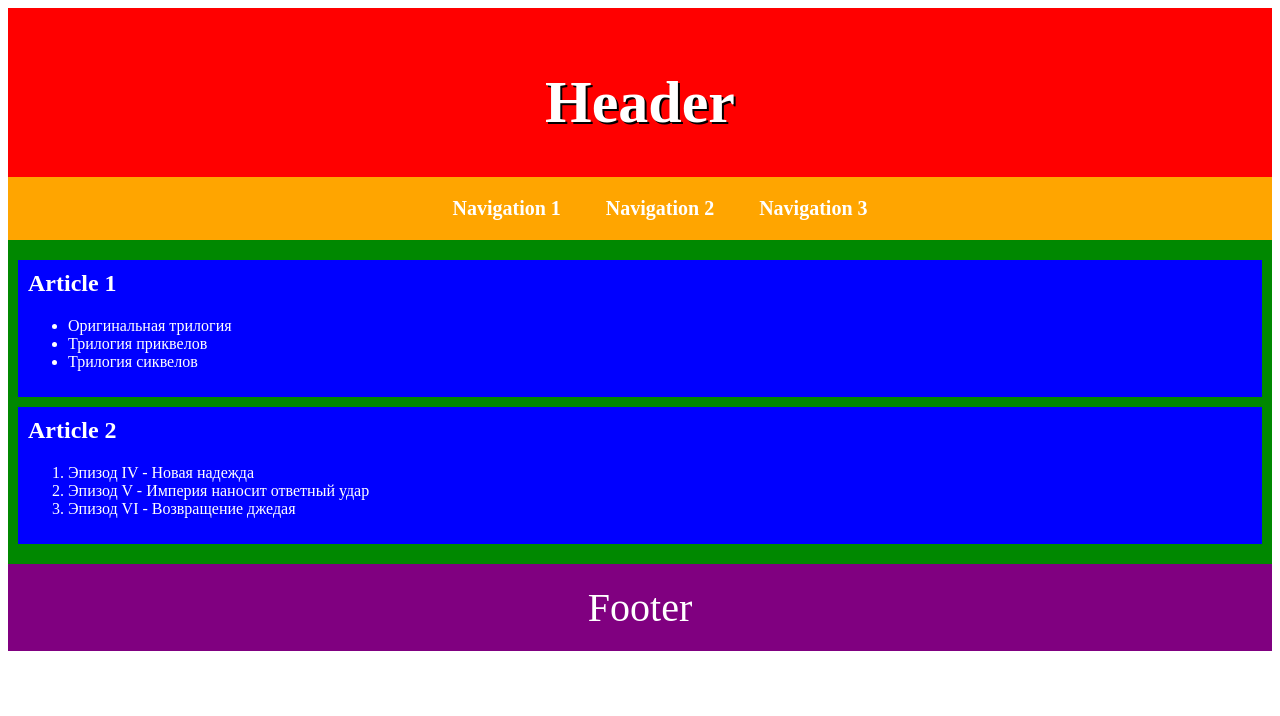
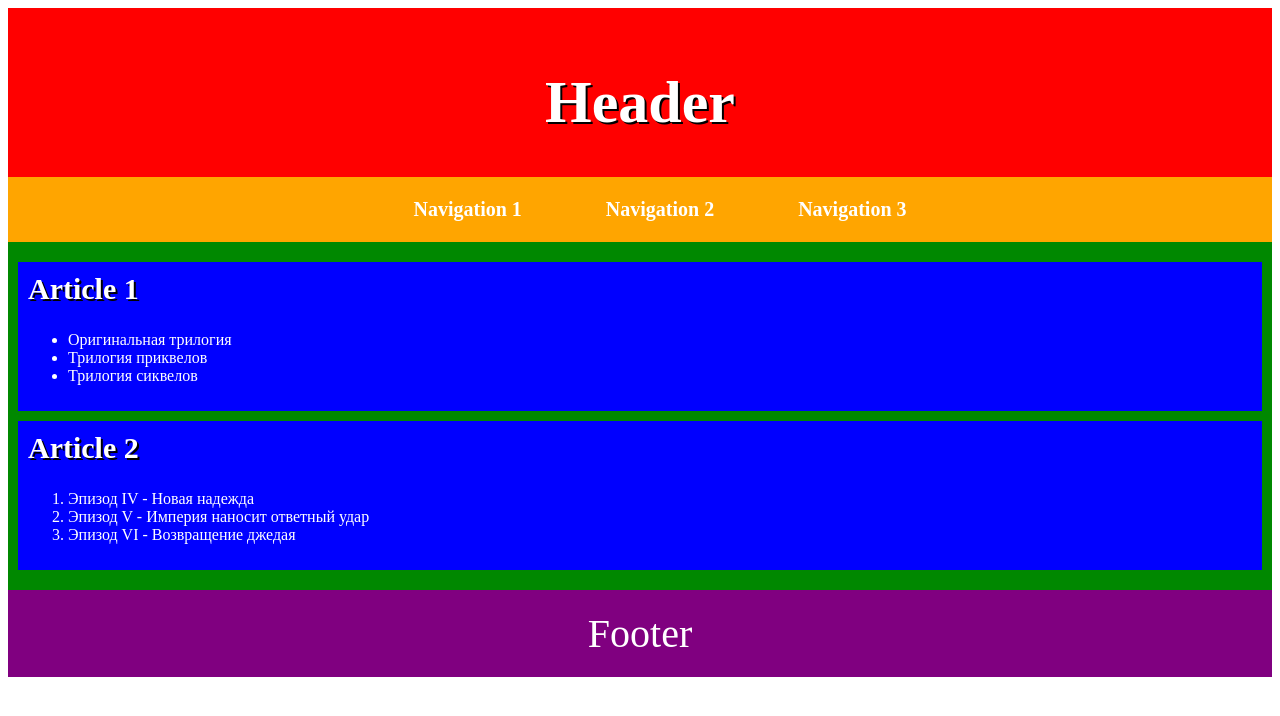
Before and after one commit to js-tasks-ru/htmlcss-20210114_4e-olga, a website: page 02-dz0/01-semantic-mockup/solution.html in a window 1280 px wide. Drawn offline with Linux system fonts and the light colour scheme.

Commit message:
fix solution for 0-module 2-task

```diff
--- a/02-dz0/01-semantic-mockup/solution.html
+++ b/02-dz0/01-semantic-mockup/solution.html
@@ -7,23 +7,23 @@
     </head>
     <body>
         <!--Header-->
-        <header>
-            <h1>Header</h1>
+        <header class = "header-box">
+            <h1 class="header-title">Header</h1>
         <!--Navigation panel-->
-            <nav>
-                <ul class = "navigation">
-                    <li><a href=#>Navigation&nbsp;1</a></li>
-                    <li><a href=#>Navigation&nbsp;2</a></li>
-                    <li><a href=#>Navigation&nbsp;3</a></li>
+            <nav class = "navigation">
+                <ul>
+                    <li class="navigation-li"><a href=# class="navigation-a">Navigation&nbsp;1</a></li>
+                    <li class="navigation-li"><a href=# class="navigation-a">Navigation&nbsp;2</a></li>
+                    <li class="navigation-li"><a href=# class="navigation-a">Navigation&nbsp;3</a></li>
                 </ul>
             </nav>
         </header>
 
         <!--main-->
-        <main>
+        <main class="main-box">
             <!--First post-->
-            <article>
-                <h2>Article 1</h2>
+            <article class="post">
+                <h2 class="post-header">Article 1</h2>
                 <ul>
                     <li>Оригинальная трилогия</li>
                     <li>Трилогия приквелов</li>
@@ -32,8 +32,8 @@
             </article>
 
             <!--Second post-->
-            <article>
-                <h2>Article 2</h2>
+            <article class = "post">
+                <h2 class="post-header">Article 2</h2>
                 <ol>
                     <li>Эпизод IV - Новая надежда</li>
                     <li>Эпизод V - Империя наносит ответный удар</li>
@@ -43,6 +43,6 @@
         </main>
 
         <!--Footer-->
-        <footer>Footer</footer>
+        <footer class = "site-footer">Footer</footer>
     </body>
 </html>
--- a/02-dz0/01-semantic-mockup/styles.css
+++ b/02-dz0/01-semantic-mockup/styles.css
@@ -1,60 +1,56 @@
 body{
     color: #fff;
 }
-header{
+
+.header-box{
     padding-top: 20px;
     background-color: #f00;
     text-align: center;
-
 }
-h1{
+.header-title{
     font-size: 60px;
     text-shadow: 2px 2px #000;
 }
-h2{
-    margin-top: 0;
+.navigation{
+    padding: 5px;
+    background-color: orange;
 }
-.navigation{
+.navigation-li{
     list-style-type: none;
-    background-color: orange;
+    display: inline;
+    padding: 40px;
     font-size: 20px;
-    padding-top: 20px;
-    padding-bottom: 20px;
-    margin-bottom: 0px;
 }
-.navigation li{
-    display: inline;
-    padding: 20px;
-
-}
-
-.navigation a{
+.navigation-a{
     color: #fff;
     text-decoration: none;
     font-weight: 700;
     }
-
-.navigation a:hover{
+.navigation-a:hover{
     color: #000;
 }
 
-main{
+.main-box{
     background-color: #080;
     padding-top: 10px;
     padding-bottom: 10px;
 }
 
-article {
+.post-header{
+    margin-top: 0;
+    font-size: 30px;
+    text-shadow: 2px 2px #000;
+}
+.post {
     background-color: #00f;
     padding: 10px;
     margin: 10px;
 
 }
 
-footer{
+.site-footer{
     background-color: purple;
     text-align: center;
     font-size: 40px;
     padding: 20px;
-
 }
```
